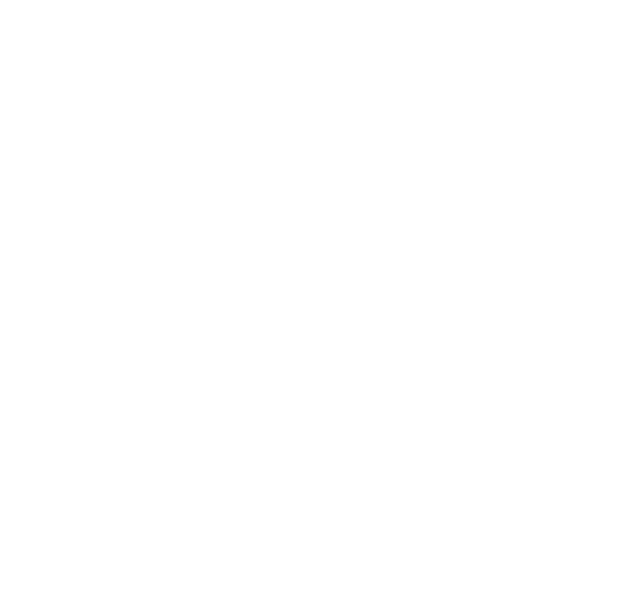
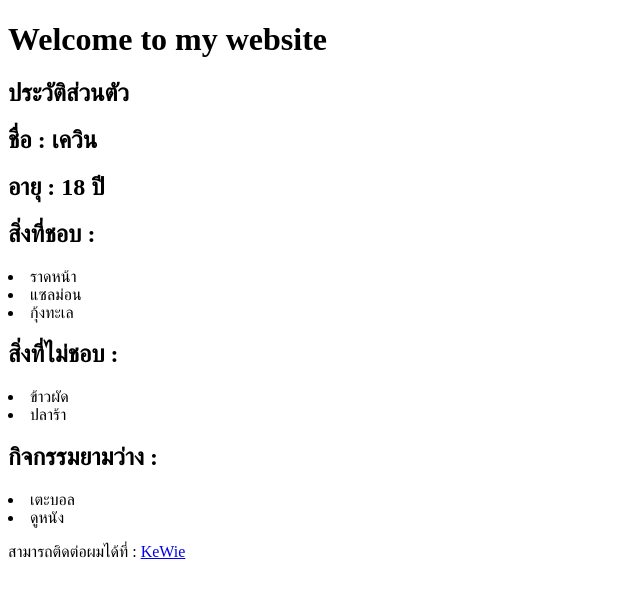
Before and after one commit to Kevinindy2k/Recommend-Restaurant-php, a PHP site: page / in a window 1280 px wide. Before the commit the part shown is empty. Shown: the top 598 px of the page, without its empty margins (0-640 px from the left). Run offline with PHP 8.4, Linux system fonts and the light colour scheme.

Commit message:
update index

```diff
--- a/index.php
+++ b/index.php
@@ -7,6 +7,49 @@
     <title>Recommend-Restaurant</title>
 </head>
 <body>
+    <header>
+        <h1>Welcome to my website</h1>
+        <h2>ประวัติส่วนตัว</h2>
+    </header>
+    <article>
+        <header>
+            <h2>ชื่อ : เควิน</h2>
+        </header>
+        <header>
+            <h2>อายุ : 18 ปี</h2>
+        </header>
+        <header>
+            <h2>สิ่งที่ชอบ :</h2>
+        </header>
+        <section>
+        <ui>
+            <li>ราดหน้า</li>
+            <li>แซลม่อน</li>
+            <li>กุ้งทะเล</li>
+        </ui>
+        </section>
+        <header>
+            <h2>สิ่งที่ไม่ชอบ :</h2>
+        </header>
+        <section>
+        <ui>
+            <li>ข้าวผัด</li>
+            <li>ปลาร้า</li>
+        </ui>
+        </section>
+        <header>
+            <h2>กิจกรรมยามว่าง :</h2>
+        </header>
+        <section>
+        <ui>
+            <li>เตะบอล</li>
+            <li>ดูหนัง</li>
+        </ui>
+        </section>
 
+    </article>
+    <footer>
+            <p>สามารถติดต่อผมได้ที่ : <a href="https://www.facebook.com/kevinindy2k/" target="_blank">KeWie</a></p>
+        </footer>
 </body>
 </html>
```
